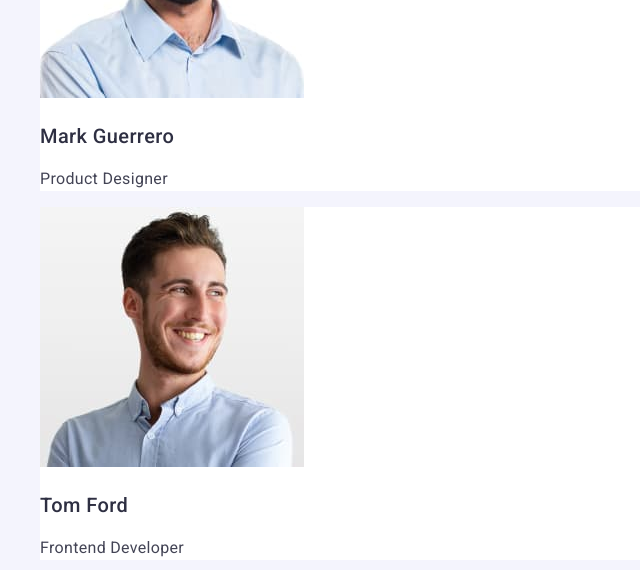
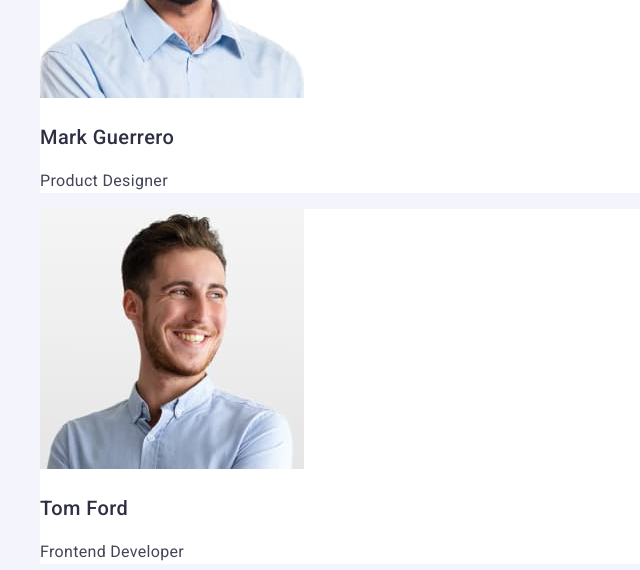
Before and after one commit to HannaAssaf/goit-markup-hw-02, a plain HTML site: page index.html in a window 1280 px wide. Shown: the part 1080-1650 px from the top of the page, 0-640 px from the left. Drawn offline with nearby package versions, Linux system fonts and the light colour scheme.

Commit message:
hw-2-line-height

```diff
--- a/css/styles.css
+++ b/css/styles.css
@@ -125,7 +125,6 @@ color: #2E2F42;
     font-size: 20px;
     font-weight: 500;
     line-height: 1.2;
-    line-height: 1.11;
     letter-spacing: 0.02em;
     color: #2E2F42;
 }
```
